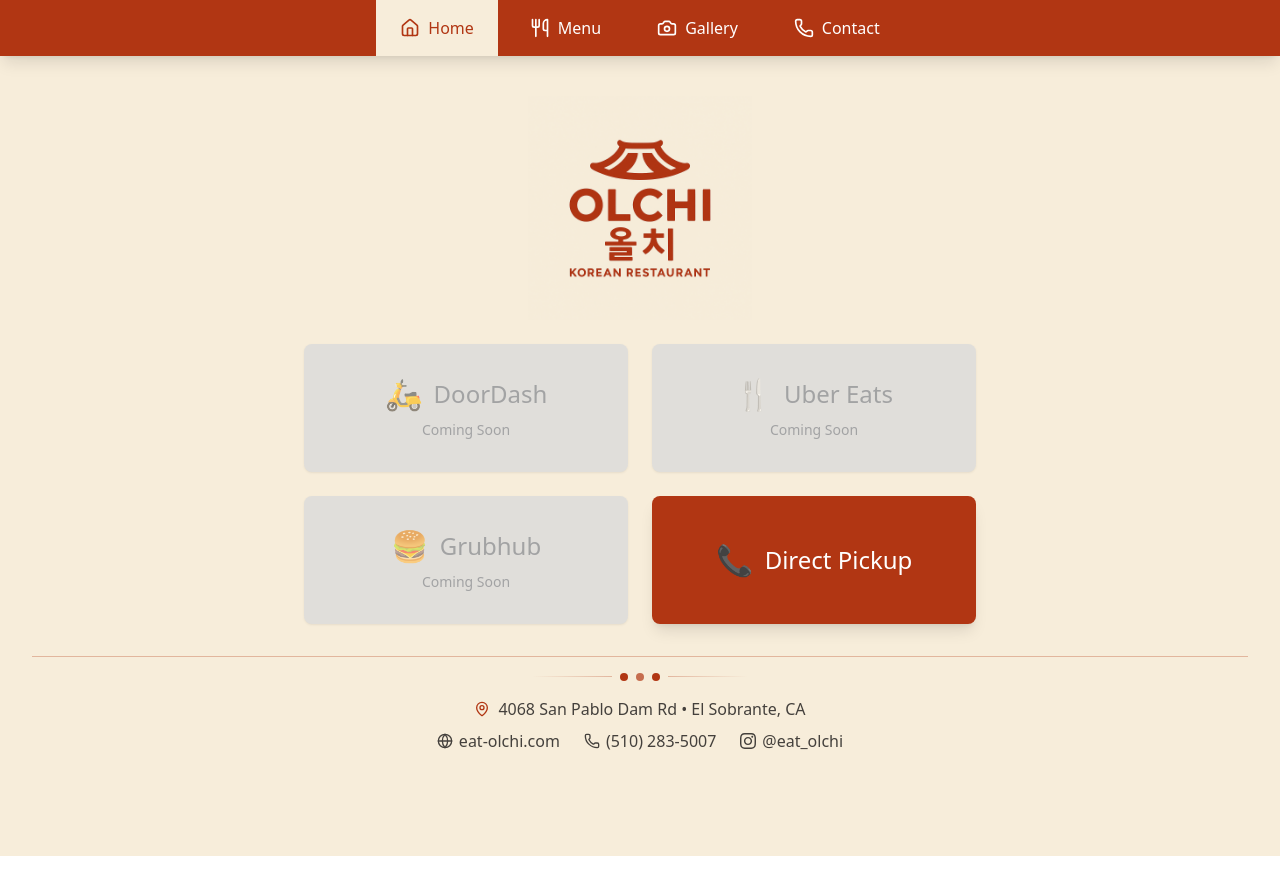
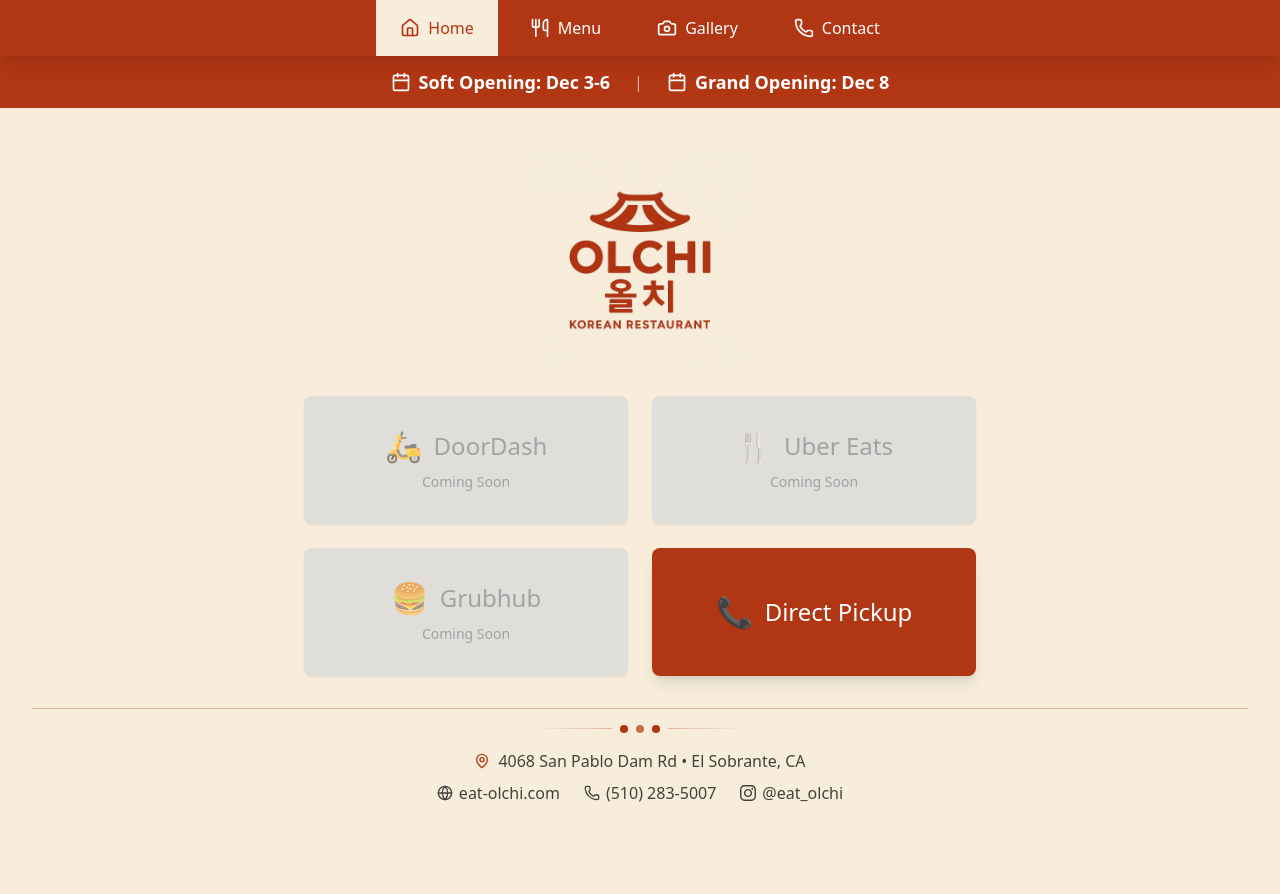
Before and after one commit to tnyprk/eat-olchi, a React (Vite) app: page / in a window 1280 px wide. Shown: the top 894 px of the page. Before the commit the page ends 856 px from the top, so only its background shows below. Built offline with nearby package versions, Linux system fonts and the light colour scheme.

Commit message:
add banner

```diff
--- a/src/App.jsx
+++ b/src/App.jsx
@@ -1,5 +1,6 @@
 import { BrowserRouter as Router, Routes, Route } from "react-router-dom";
 import { Navigation } from "./components/Navigation";
+import { AnnouncementBanner } from "./components/AnnouncementBanner";
 import Home from "./pages/Home";
 import Menu1 from "./pages/Menu1";
 import Gallery from "./pages/Gallery";
@@ -10,6 +11,7 @@
     <Router>
       <div className="min-h-screen">
         <Navigation />
+        <AnnouncementBanner />
         <Routes>
           <Route path="/" element={<Home />} />
           <Route path="/menu" element={<Menu1 />} />
--- /dev/null
+++ b/src/components/AnnouncementBanner.jsx
@@ -0,0 +1,23 @@
+import { Calendar } from "lucide-react";
+
+export function AnnouncementBanner() {
+  return (
+    <div className="bg-olchi-red text-white py-3 px-4 shadow-md">
+      <div className="max-w-7xl mx-auto flex flex-col sm:flex-row items-center justify-center gap-2 sm:gap-6 text-center">
+        <div className="flex items-center gap-2">
+          <Calendar className="w-5 h-5" />
+          <span className="font-semibold text-lg">
+            Soft Opening: Dec 3-6
+          </span>
+        </div>
+        <span className="hidden sm:inline text-white/60">|</span>
+        <div className="flex items-center gap-2">
+          <Calendar className="w-5 h-5" />
+          <span className="font-semibold text-lg">
+            Grand Opening: Dec 8
+          </span>
+        </div>
+      </div>
+    </div>
+  );
+}
```
